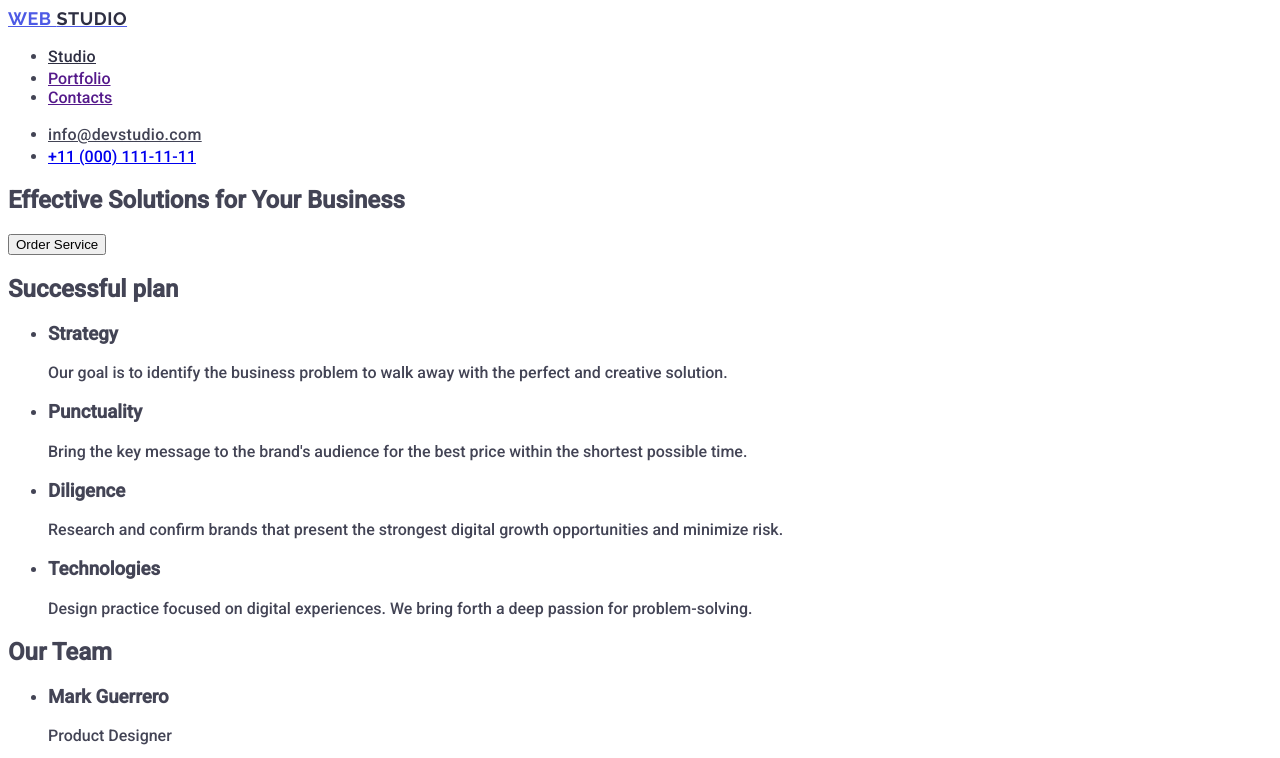
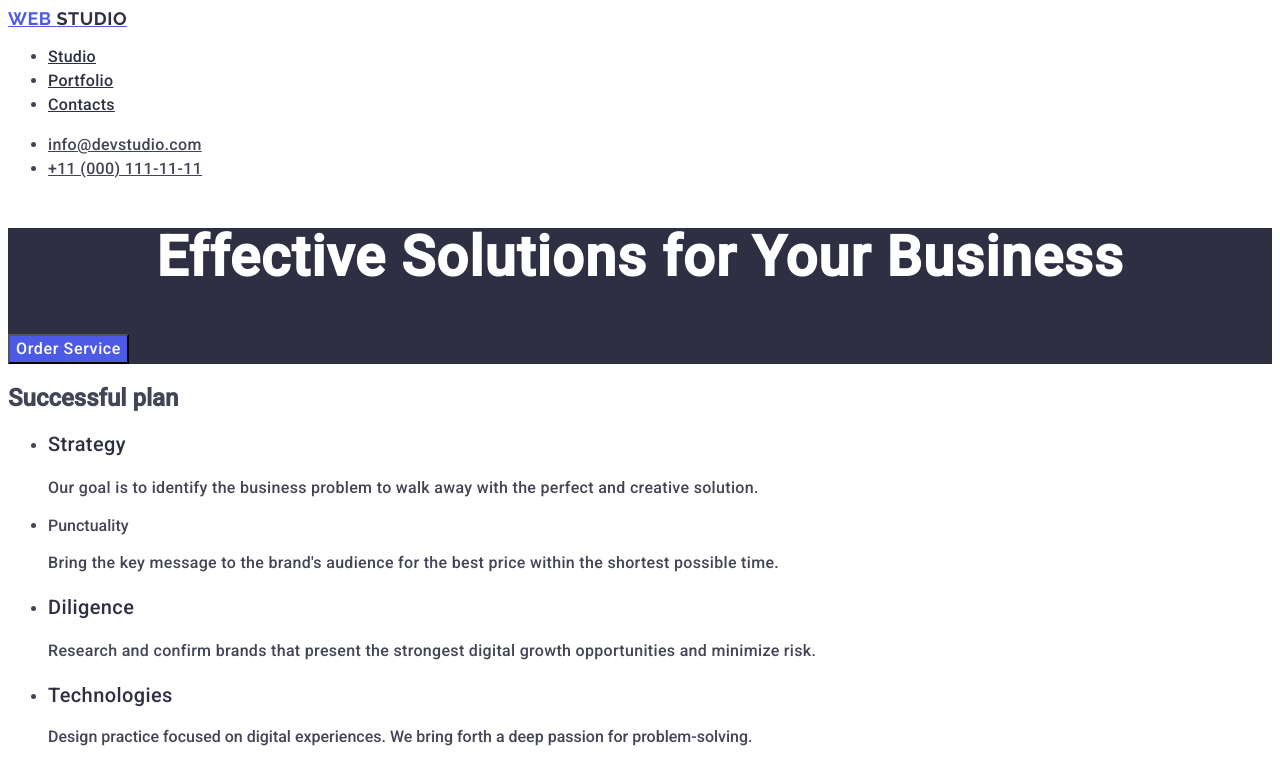
Before and after one commit to Sawa002/goit-markup-hw-02, a plain HTML site: page index.html in a window 1280 px wide. Shown: the top 758 px of the page. Drawn offline with Linux system fonts and the light colour scheme.

Commit message:
add index.html

```diff
--- a/css/styles.css
+++ b/css/styles.css
@@ -41,3 +41,41 @@ color: #2e2f42;
 .contacts-link:hover, .contacts-link:focus{
     color: #404bbf;
 }
+
+.business{
+    background-color: #2e2f42;
+}
+
+.business-title{
+    font-size: 56px;
+    line-height: 1.07;
+    text-align: center;
+    letter-spacing: 0.02em;
+    color: #ffffff;
+}
+
+.business-btn{
+    background-color: #4D5AE5;
+    font-family: "Roboto", sans-serif;
+    font-size: 16px;
+    line-height: 1.5;
+    letter-spacing: 0.04em;
+    color: #ffffff;
+}
+
+.business-btn:hover, .business-btn:focus{
+    background-color: #404BBF;
+}
+
+.plan-title{
+font-weight: 500;
+font-size: 20px;
+line-height: 1.2;
+letter-spacing: 0.02em;
+color: #2e2f42;
+}
+
+.plan-text{
+line-height: 1.5;
+letter-spacing: 0.02em;
+}
--- a/index.html
+++ b/index.html
@@ -15,32 +15,32 @@
     <a href="./index.html" class="logo"> Web <span class="logo-span">Studio</span> </a>
     <ul>
         <li> <a href="./index.html" class="navigation-link">Studio</a> </li>
-        <li> <a href=""> Portfolio</a> </li>
-        <li> <a href="">Contacts</a> </li>
+        <li> <a href="" class="navigation-link"> Portfolio</a> </li>
+        <li> <a href="" class="navigation-link">Contacts</a> </li>
     </ul>
     </nav>
     <address class="contacts">
         <ul>
             <li><a href="mailto:info@devstudio.com" class="contacts-link">info@devstudio.com</a></li>
-            <li><a href="tel:+110001111111">+11 (000) 111-11-11</a></li>
+            <li><a href="tel:+110001111111" class="contacts-link">+11 (000) 111-11-11</a></li>
         </ul>
     </address>
 </header>
 <main>
-    <section>
-        <h1>Effective Solutions for Your Business</h1>
-        <button type="button"> Order Service </button>
+    <section class="business">
+        <h1 class="business-title">Effective Solutions for Your Business</h1>
+        <button type="button" class="business-btn" cursor: pointer  > Order Service </button>
     </section>
     <section>
         <h2>Successful plan</h2>
         <ul>
-            <li><h3>Strategy</h3>
-            <p> Our goal is to identify the business problem to walk away with the perfect and creative solution.</p></li>
-            <li><h3>Punctuality</h3>
-            <p>  Bring the key message to the brand's audience for the best price within the shortest possible time.</p></li>
-            <li><h3>Diligence</h3>
-            <p>Research and confirm brands that present the strongest digital growth opportunities and minimize risk.</p></li>
-            <li><h3>Technologies</h3>
+            <li><h3 class="plan-title">Strategy</h3>
+            <p  class="plan-text" > Our goal is to identify the business problem to walk away with the perfect and creative solution.</p></li>
+            <li><h3class="plan-title">Punctuality</h3>
+            <p  class="plan-text">  Bring the key message to the brand's audience for the best price within the shortest possible time.</p></li>
+            <li><h3 class="plan-title">Diligence</h3>
+            <p class="plan-text">Research and confirm brands that present the strongest digital growth opportunities and minimize risk.</p></li>
+            <li><h3 class="plan-title">Technologies</h3>
             <p>Design practice focused on digital experiences. We bring forth a deep passion for problem-solving.</p></li>
         </ul>
     </section>
```
